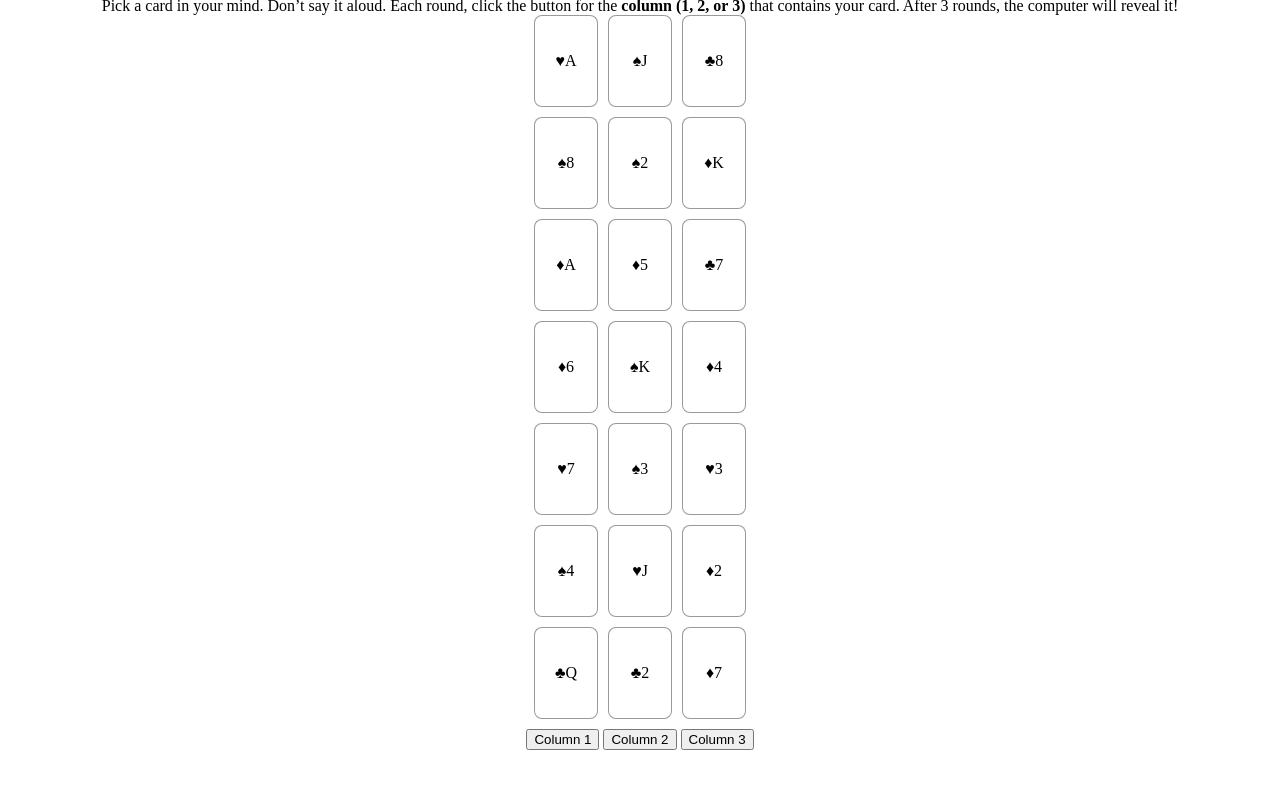
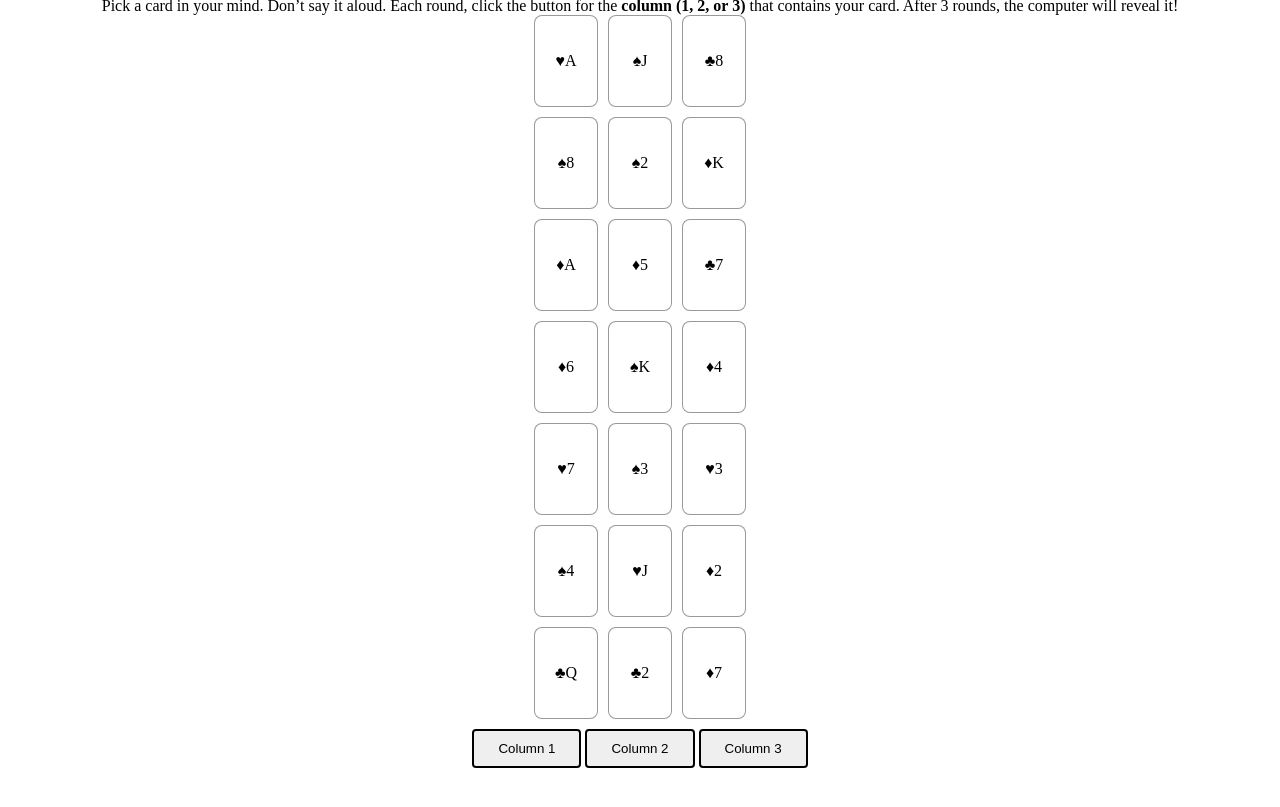
Before and after one commit to danieelgohh/21-Card-Game, a plain HTML site: page index.html in a window 1280 px wide. Shown: the part 91-898 px from the top of the page. Drawn offline with Linux system fonts and the light colour scheme.

Commit message:
Added button styles

```diff
--- a/card.css
+++ b/card.css
@@ -8,15 +8,18 @@ body {
 	flex-direction: column;
 	align-items: center;
 }
+button {
+	border-radius: 4px;
+	border: 2px solid black;
+	padding: 10px 24px;
+	cursor: pointer;
+}
 #cardGrid {
 	display: grid;
 	grid-template: repeat(7, var(--card-h)) / repeat(3, var(--card-w));
 	justify-content: center;
 	gap: var(--gap);
 	padding-bottom: var(--gap);
-}
-#result {
-
 }
 .card {
 	perspective: 800px;
```
Also changed, not shown: index.html (indentation only).
